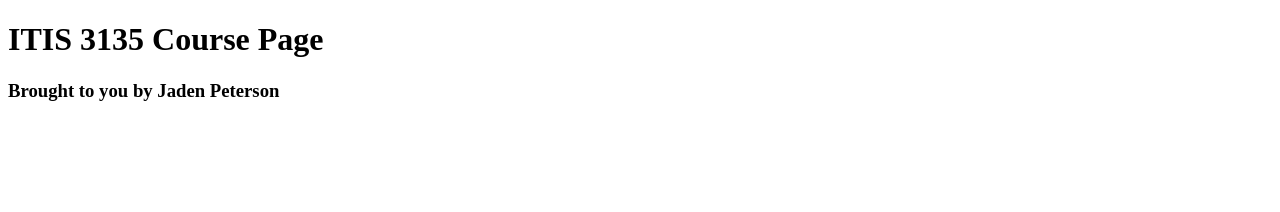
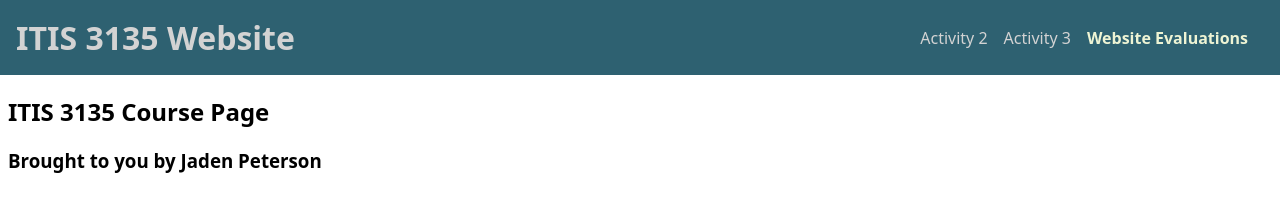
Before and after one commit to jadenPete/ITIS-3135-Website, a plain HTML site: page itis_3135/index.html in a window 1280 px wide. Drawn offline with Linux system fonts and the light colour scheme.

Commit message:
Migrated the index.html page to the new header pattern

```diff
--- a/itis_3135/index.html
+++ b/itis_3135/index.html
@@ -1,7 +1,33 @@
 <!DOCTYPE html>
 <html>
+	<head>
+		<link rel="stylesheet" href="/itis_3135/styles/base.css">
+	</head>
+
 	<body>
-		<h1>ITIS 3135 Course Page</h1>
-		<h3>Brought to you by Jaden Peterson</h3>
+		<header>
+			<h1 class="title">
+				<a href="/itis_3135/">ITIS 3135 Website</a>
+			</h1>
+
+			<ul class="nav-link-container">
+				<li class="nav-link">
+					<a href="/itis_3135/activity-2.html">Activity 2</a>
+				</li>
+
+				<li class="nav-link">
+					<a href="/itis_3135/activity_3.html">Activity 3</a>
+				</li>
+
+				<li class="nav-link nav-link-selected">
+					<a href="/itis_3135/website_evaluations.html">Website Evaluations</a>
+				</li>
+			</ul>
+		</header>
+
+		<main>
+			<h2>ITIS 3135 Course Page</h2>
+			<h3>Brought to you by Jaden Peterson</h3>
+		</main>
 	</body>
 </html>
--- a/itis_3135/styles/base.css
+++ b/itis_3135/styles/base.css
@@ -41,7 +41,11 @@ main {
 }
 
 .title {
-	color: lightgray;
 	margin: 0;
 	padding: 1rem 0 1rem 1rem;
 }
+
+.title a {
+	color: lightgray;
+	text-decoration: none;
+}
```
Also changed, not shown: itis_3135/activity_2.html (+4 -1 lines), itis_3135/activity_3.html (+4 -1 lines).
